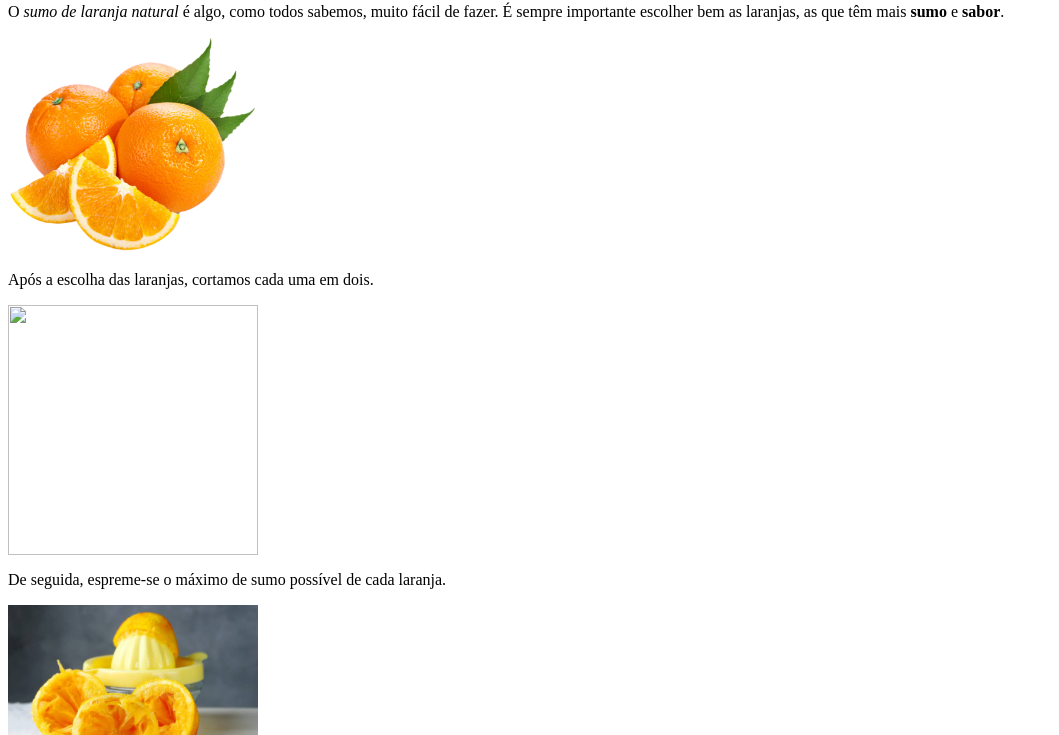
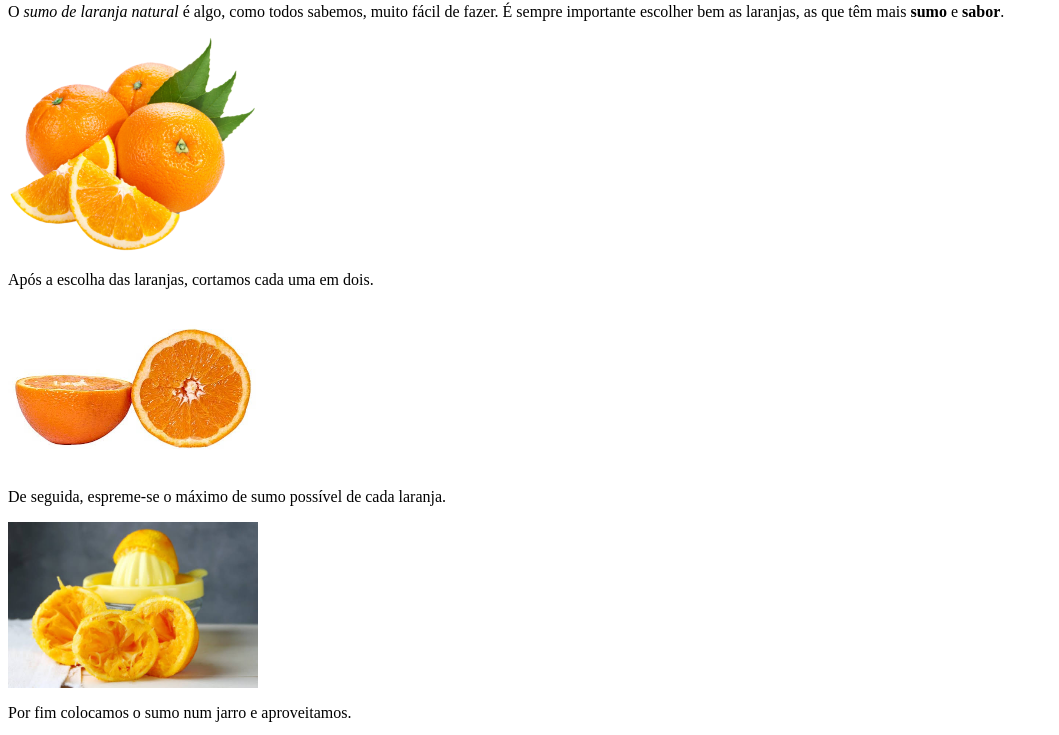
Before and after one commit to leonor-mendes-aib/Projeto-1, a plain HTML site: page pag2.html in a window 1280 px wide. Shown: the part 63-798 px from the top of the page, without its empty margins (0-1059 px from the left). Drawn offline with Linux system fonts and the light colour scheme.

Commit message:
Update pag2.html

```diff
--- a/pag2.html
+++ b/pag2.html
@@ -6,7 +6,7 @@
       <img src="laranja.jpg" width=250/>
 
       <p>Após a escolha das laranjas, cortamos cada uma em dois.</p>
-      <img src="laranja cortada em dois.jpg" width=250/>
+      <img src="laranja_cortada_em_dois.jpg" width=250/>
 
       <p>De seguida, espreme-se o máximo de sumo possível de cada laranja.</p>
       <img src="laranja a ser espremida.jpg" width=250/>
```
